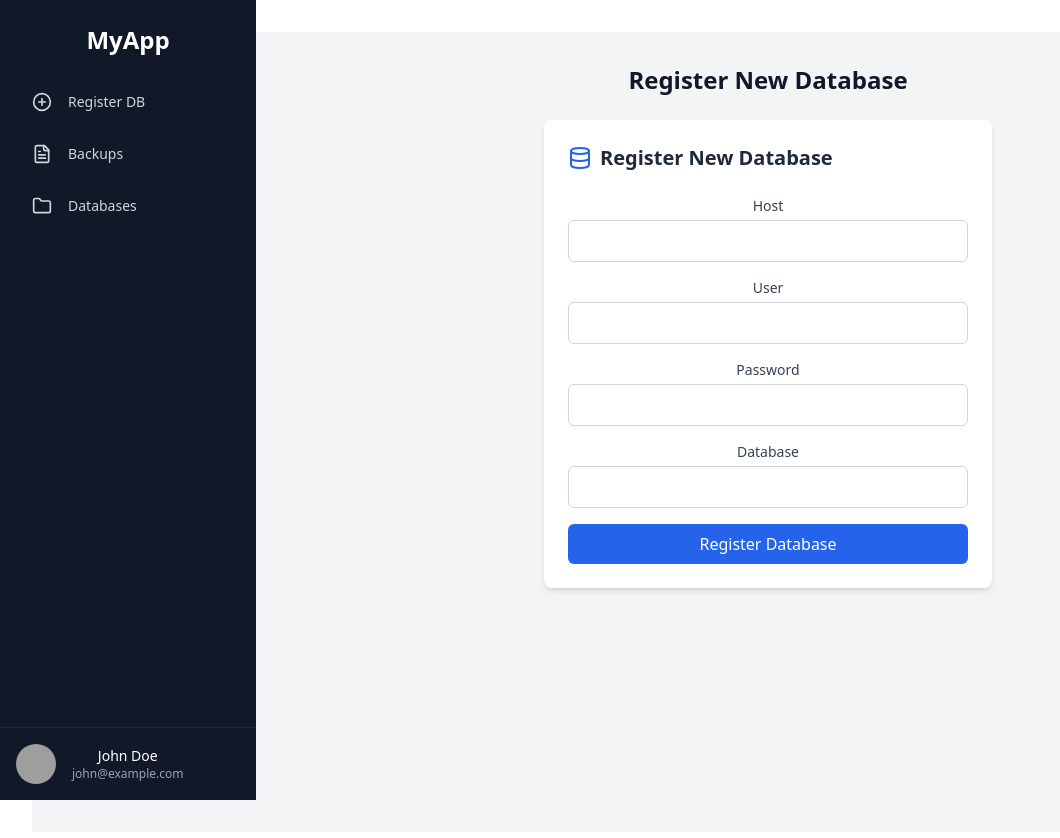
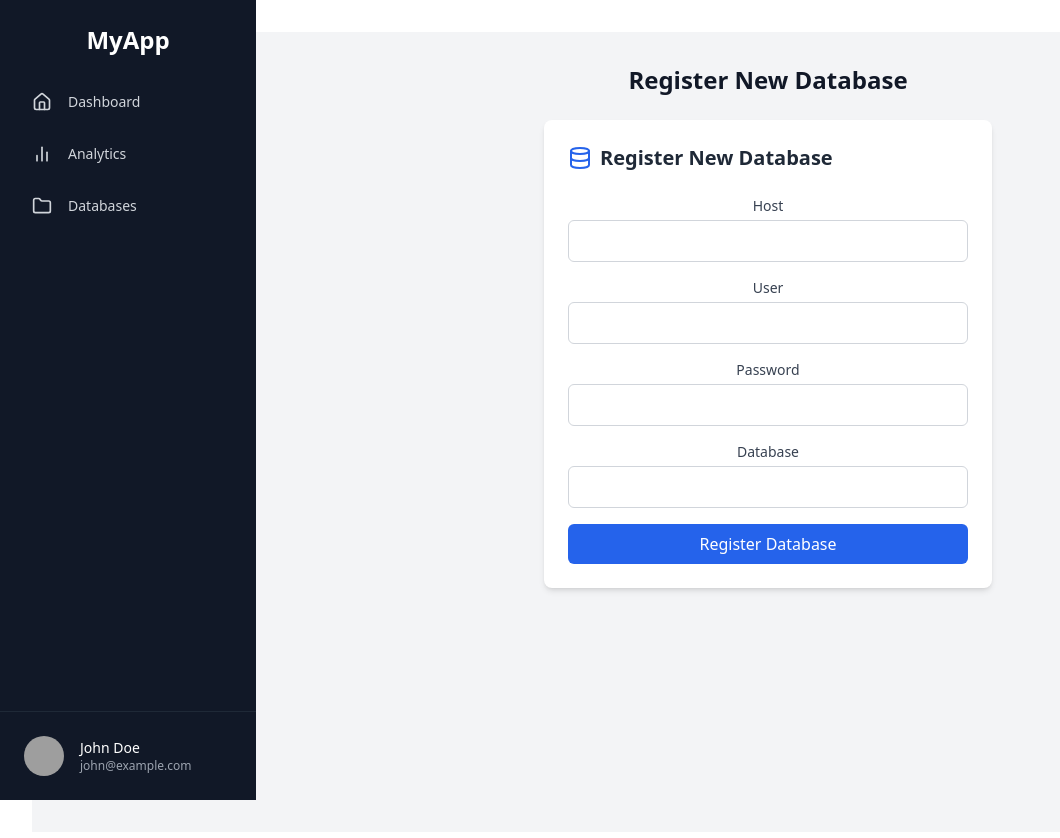
Before and after one commit to Shahryar-Anwer/mvp-new, a React (Vite) app: page /dashboard in a window 1280 px wide. Shown: the top 838 px of the page, without its empty margins (0-1060 px from the left). Built offline with nearby package versions, Linux system fonts and the light colour scheme; grey boxes are pictures that could not be loaded.

Commit message:
Logout done!

```diff
--- a/src/components/Dashboard/Sidebar.jsx
+++ b/src/components/Dashboard/Sidebar.jsx
@@ -1,4 +1,4 @@
-import React, { useState } from "react";
+import React, { useState, useRef, useEffect } from "react";
 import {
   Home,
   Users,
@@ -6,26 +6,21 @@ import {
   Menu,
   X,
   BarChart2,
-  Mail,
   ChevronDown,
   Folder,
   FileText,
-  PieChart,
-  TrendingUp,
-  Calendar,
-  Target,
-  PlusCircle,
+  LogOut,
 } from "lucide-react";
 
 const navItems = [
-  { icon: PlusCircle, label: "Register DB", action: "register" },
-  { icon: FileText, label: "Backups", href: "#", action: "backup" },
+  { icon: Home, label: "Dashboard", href: "#" },
+  { icon: BarChart2, label: "Analytics", href: "#" },
 ];
 
 const projectItems = [
-  { label: "Database 1", href: "#" },
-  { label: "Database 2", href: "#" },
-  { label: "Database 3", href: "#" },
+  { label: "Active Projects", href: "#" },
+  { label: "Project Timeline", href: "#" },
+  { label: "Project Goals", href: "#" },
 ];
 
 const reportItems = [
@@ -41,6 +36,13 @@ export default function Sidebar({
 }) {
   const [isOpen, setIsOpen] = useState(false);
   const [projectsOpen, setProjectsOpen] = useState(false);
+  const [profileMenuOpen, setProfileMenuOpen] = useState(false);
+  const profileMenuRef = useRef(null);
+
+  const handleLogout = () => {
+    console.log("Logging out...");
+    // Add your logout logic here
+  };
 
   const DropdownItem = ({ label, href }) => (
     <a
@@ -140,17 +142,35 @@ export default function Sidebar({
           </nav>
 
           {/* User Profile */}
-          <div className="p-4 border-t border-gray-800">
-            <div className="flex items-center gap-4">
+          <div className="p-4 border-t border-gray-800" ref={profileMenuRef}>
+            <div className="relative">
+              <button
+                onClick={() => setProfileMenuOpen(!profileMenuOpen)}
+                className="flex items-center gap-4 w-full hover:bg-gray-800 p-2 rounded-lg transition-colors"
+              >
                 <img
                   src="https://images.unsplash.com/photo-1472099645785-5658abf4ff4e?ixlib=rb-1.2.1&auto=format&fit=facearea&facepad=2&w=256&h=256&q=80"
                   alt="User"
                   className="w-10 h-10 rounded-full"
                 />
-              <div>
+                <div className="flex-1 text-left">
                   <p className="text-sm font-medium">John Doe</p>
                   <p className="text-xs text-gray-400">john@example.com</p>
                 </div>
+              </button>
+
+              {/* Profile Menu */}
+              {profileMenuOpen && (
+                <div className="absolute bottom-full left-0 w-full mb-2 bg-gray-800 rounded-lg shadow-lg overflow-hidden">
+                  <button
+                    onClick={handleLogout}
+                    className="w-full flex items-center gap-3 px-4 py-3 text-sm text-gray-300 hover:bg-gray-700 transition-colors"
+                  >
+                    <LogOut size={16} />
+                    <span>Logout</span>
+                  </button>
+                </div>
+              )}
             </div>
           </div>
         </div>
```
Lines whose indentation alone changed are shown as unchanged.
